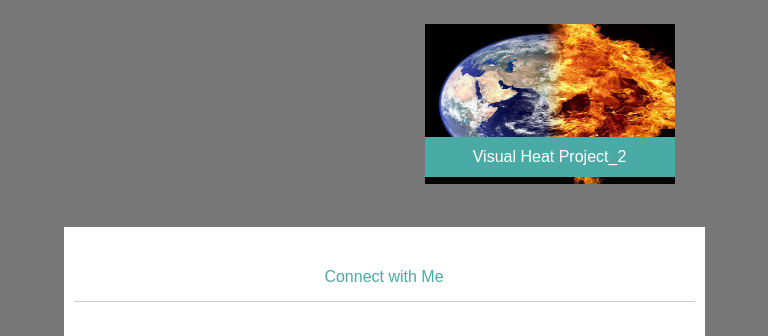
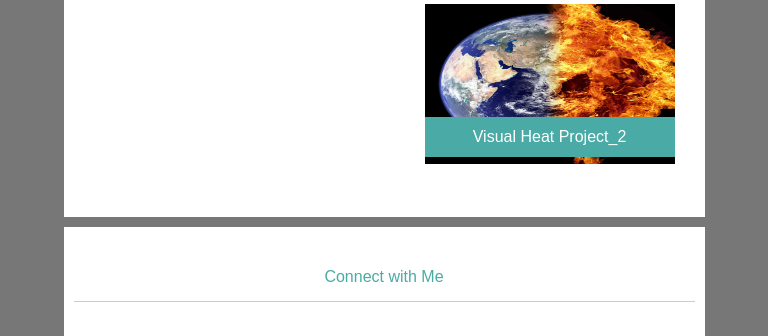
Before and after one commit to na995909/Basic-Portfolio, a plain HTML site: page portfolio.html in a window 768 px wide. Shown: the part 1488-1824 px from the top of the page. Drawn offline with Linux system fonts and the light colour scheme.

Commit message:
fixing portfolio layout

```diff
--- a/assets/css/style.css
+++ b/assets/css/style.css
@@ -341,11 +341,13 @@ button
 
          section
          {
-         	width: 100%;
          	clear: both;
-         	float:none;
-         	height: 750px;
-         	margin: 20px 0;
+		 	background: white;
+		 	text-align: left;
+		 	padding: 10px;
+		 	width: 100%;
+		 	float: left;
+		 	margin-bottom: 10px;
          }
          aside
          {
--- a/portfolio.html
+++ b/portfolio.html
@@ -17,7 +17,7 @@
         </div>
       </div>
     </div>
-    <div class="main_content" style="height: 1800px;">
+    <div class="main_content" style="height: 100%;">
       <div class="content">
         <section >
           <div class="content-header">Portfolio</div>
@@ -116,7 +116,7 @@
                <a href="https://stackoverflow.com/users/9281272/nelly" target="_blank"><img src="assets/images/stack overflow.png" width="50px" height="50px"></a>
 
               </aside>
-
+         <div style="clear : both;">&nbsp;</div>
       </div>
     </div>
     <footer><div class="copyright">Copyright 2018 Nelly Ackerman</div></footer>
```
Also changed, not shown: contact.html (+1 -3 lines). Lines whose indentation alone changed are shown as unchanged.
